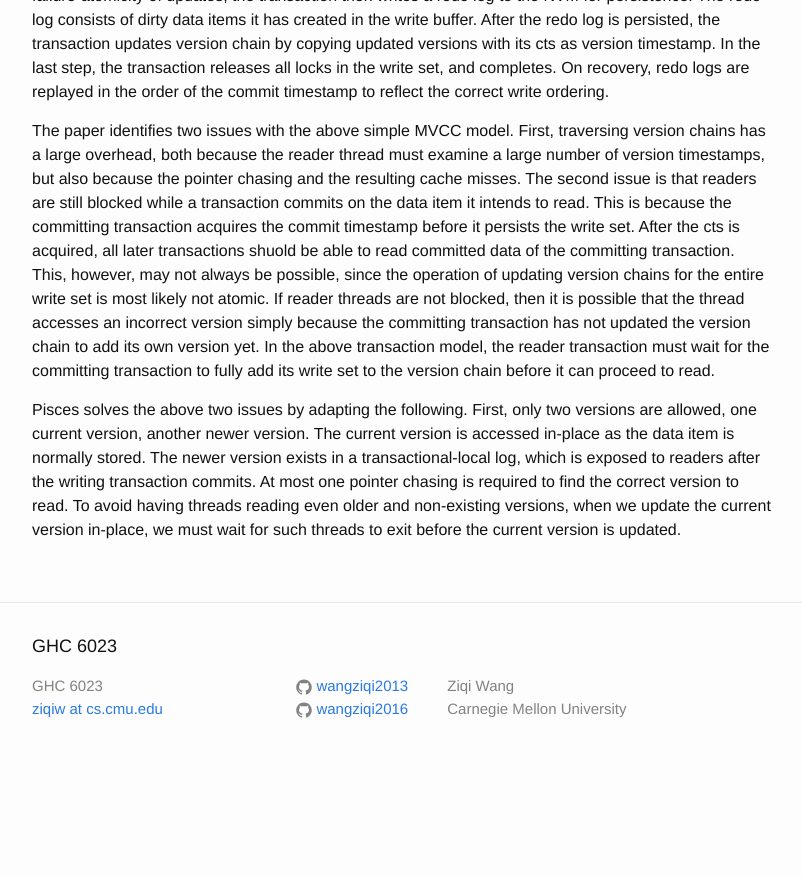
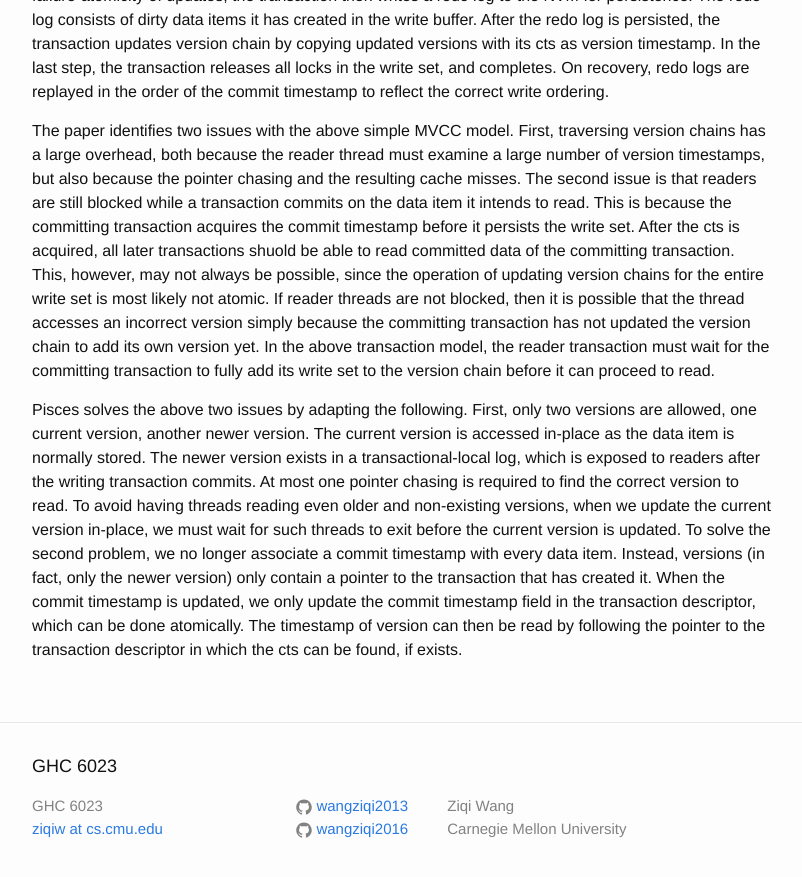
Before and after one commit to wangziqi2013/wangziqi2013.github.io, a Jekyll site: the page built from _posts/2020-02-02-pisces.markdown, in a window 1280 px wide and 900 px high, scrolled down 1195 px. Shown: the top 877 px of the window, without its empty margins (238-1040 px from the left). Built offline with Jekyll 4.4.1, drawn with Linux system fonts in a browser that asks for light colours; before the commit the page ends 1975 px from its top, so only the background shows below that.

Commit message:
Adding 2nd solution

```diff
--- a/_posts/2020-02-02-pisces.markdown
+++ b/_posts/2020-02-02-pisces.markdown
@@ -60,3 +60,7 @@ another newer version. The current version is accessed in-place as the data item
 in a transactional-local log, which is exposed to readers after the writing transaction commits. At most one pointer chasing
 is required to find the correct version to read. To avoid having threads reading even older and non-existing versions,
 when we update the current version in-place, we must wait for such threads to exit before the current version is updated.
+To solve the second problem, we no longer associate a commit timestamp with every data item. Instead, versions (in fact,
+only the newer version) only contain a pointer to the transaction that has created it. When the commit timestamp is updated,
+we only update the commit timestamp field in the transaction descriptor, which can be done atomically. The timestamp of
+version can then be read by following the pointer to the transaction descriptor in which the cts can be found, if exists.
```
